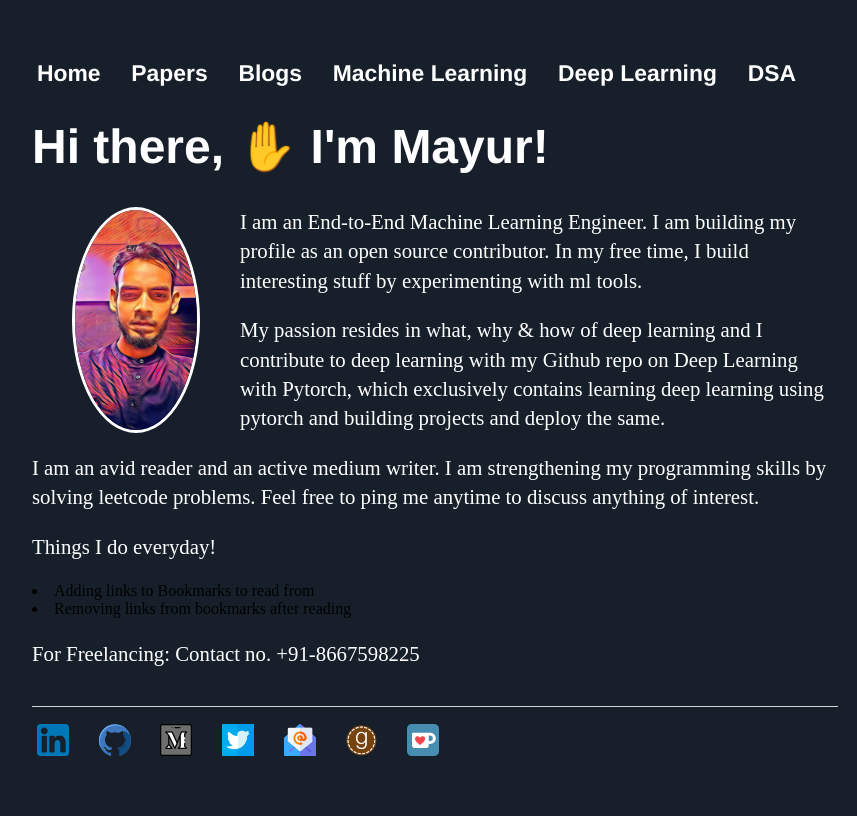
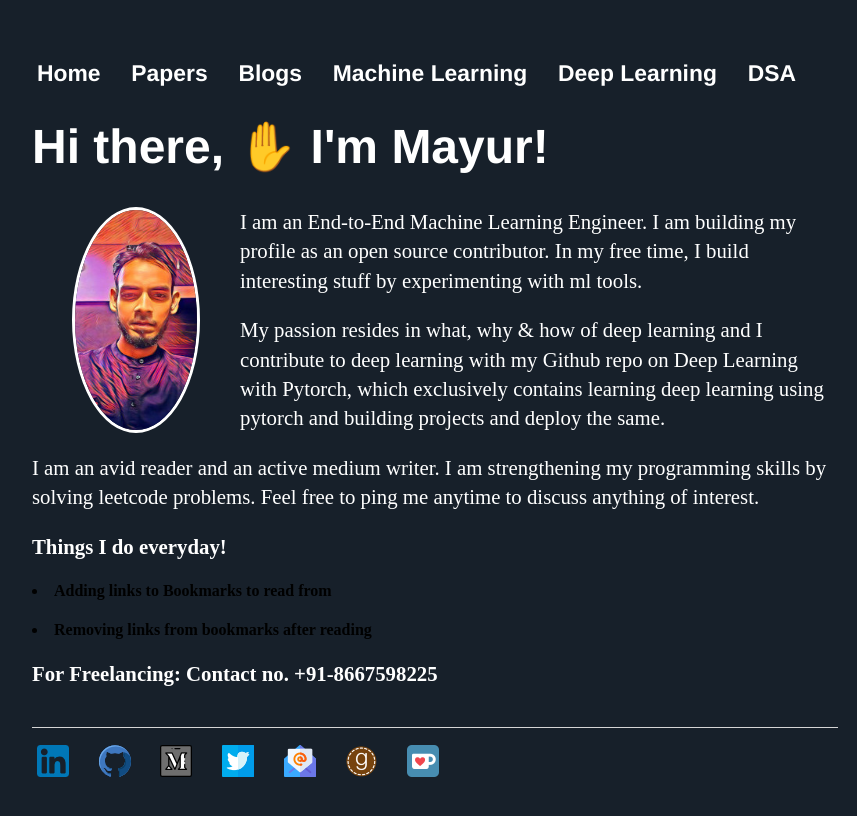
Before and after one commit to Mayurji/mayurji.github.io, a Jekyll site: the page built from index.html, in a window 1280 px wide. Shown: the top 816 px of the page, without its empty margins (160-1017 px from the left). Built offline with Jekyll 4.4.1, drawn with Linux system fonts in a browser that asks for light colours.

```diff
--- a/index.html
+++ b/index.html
@@ -24,9 +24,9 @@ title: Math + Computing = AI
 	<p>I am an avid reader and an active medium writer. I am strengthening my programming skills by solving
 	<a href="https://leetcode.com/Mayur-jain/">leetcode problems</a>. Feel free to ping me anytime to discuss anything of interest.</p>
 
-	<p>Things I do everyday!
-		<li>Adding links to Bookmarks to read from</li>
-		<li>Removing links from bookmarks after reading</li>
+	<p><Strong>Things I do everyday!</>
+		<p><li>Adding links to Bookmarks to read from</li></p>
+		<p><li>Removing links from bookmarks after reading</li></p>
 	</p>
 
 	<p>For Freelancing: Contact no. +91-8667598225</p>
```
